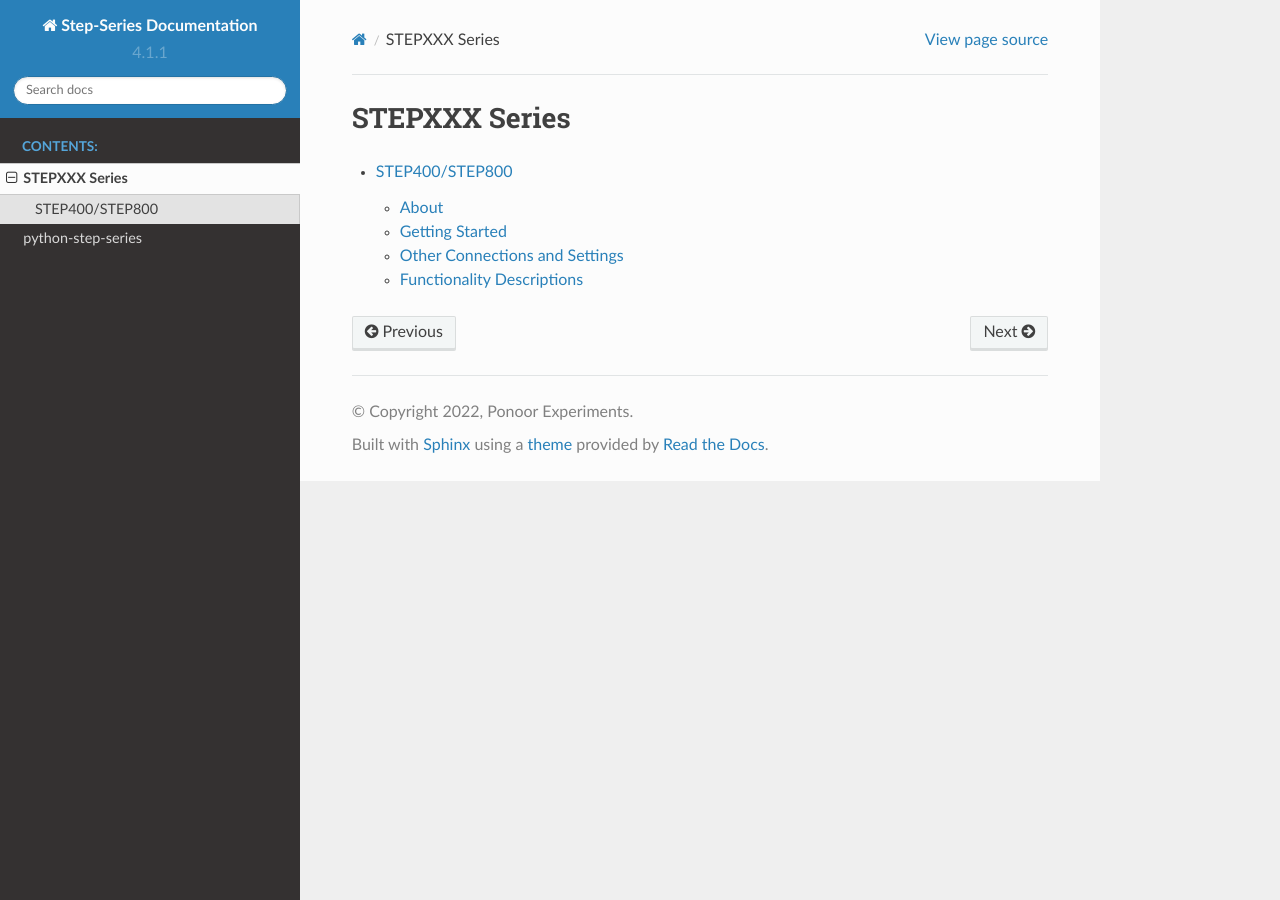
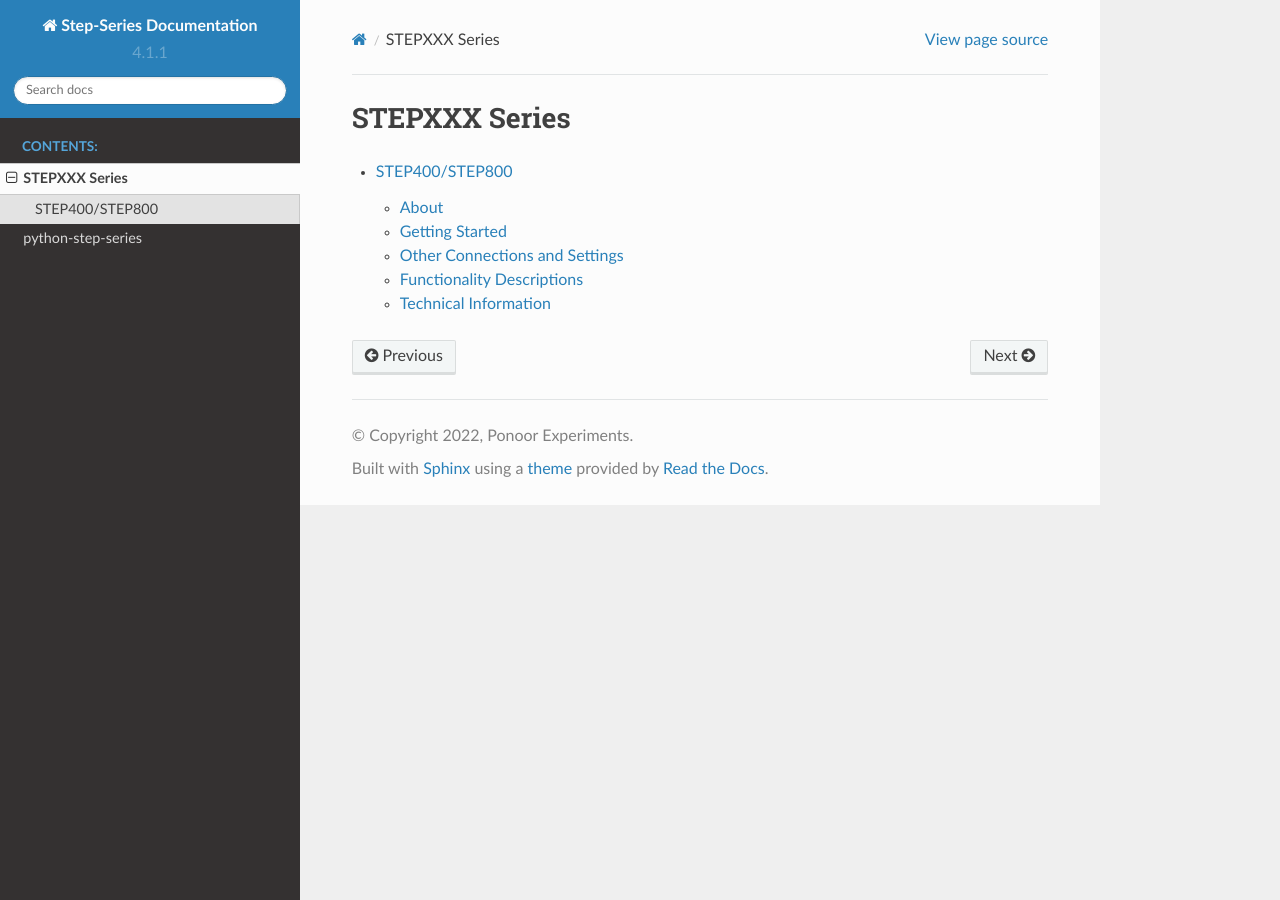
Before and after one commit to ponoor/python-step-series, a Sphinx documentation site: the page built from docs/step-series/index.rst, in a window 1280 px wide. Built offline with Sphinx 7.4.7 and the Read the Docs theme 2.0.0, drawn with Linux system fonts in a browser that asks for light colours.

Commit message:
Link technical information

```diff
--- a/docs/step-series/about.rst
+++ b/docs/step-series/about.rst
@@ -31,3 +31,4 @@ with both devices.
 .. include:: submodules/getting-started.rst
 .. include:: submodules/other-connections-settings.rst
 .. include:: submodules/functionality-descriptions.rst
+.. include:: submodules/technical-information.rst
```
